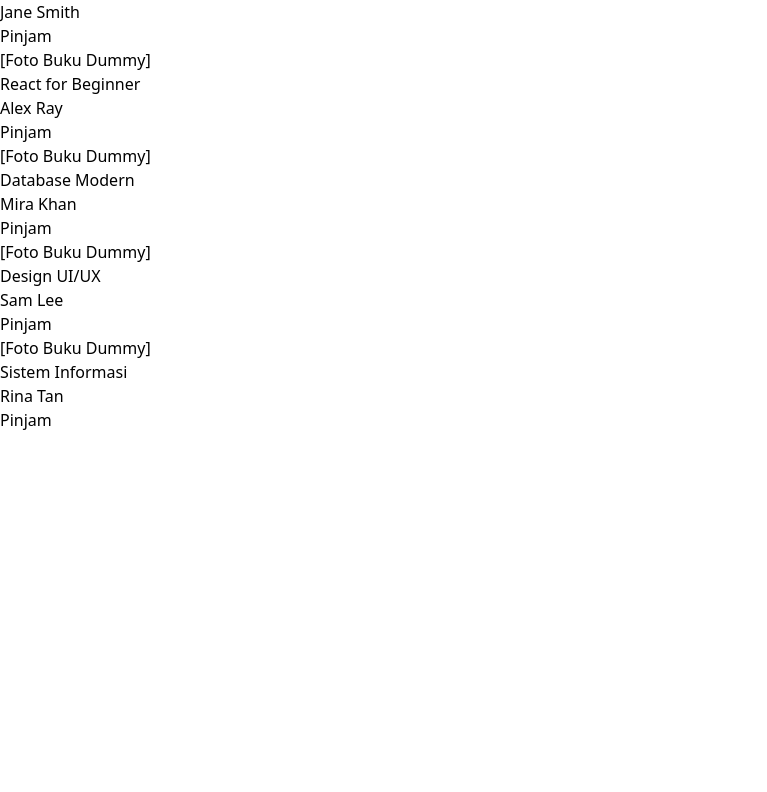
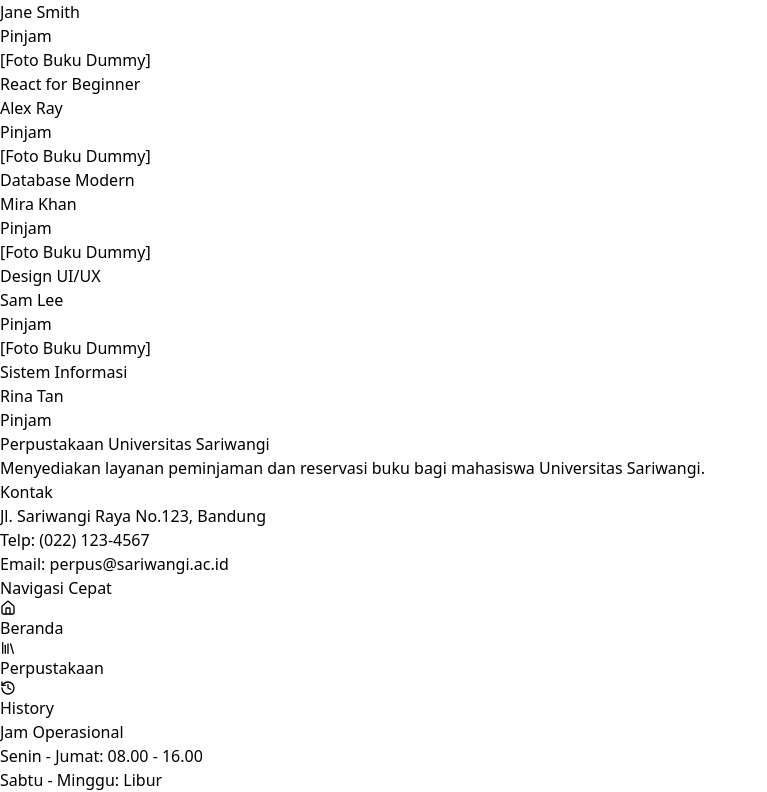
Before and after one commit to randikasptra/Front-End-TUBES-LAYWEB-PERPUSTAKAAN, a React (Vite) app: page /dashboard/mahasiswa in a window 1280 px wide. Shown: the part 568-1360 px from the top of the page, without its empty margins (0-767 px from the left). Before the commit the page ends 1000 px from the top, so only its background shows below. Built offline with nearby package versions, Linux system fonts and the light colour scheme; sample sign-in values are in the browser's storage.

Commit message:
add/img-bg-perpus

```diff
--- a/src/component/ui/Footer.jsx
+++ b/src/component/ui/Footer.jsx
@@ -3,7 +3,7 @@ import { Home, Library, History } from "lucide-react";
 
 const Footer = () => {
     return (
-        <footer className="bg-slate-800 text-slate-100 py-10 px-6">
+        <footer className="bg-slate-800 text-slate-100 py-10 px-6 w-full">
             <div className="max-w-7xl mx-auto grid grid-cols-1 md:grid-cols-4 gap-8 text-sm">
                 {/* Kolom 1 */}
                 <div>
--- a/src/pages/user/DashboardMahasiswa.jsx
+++ b/src/pages/user/DashboardMahasiswa.jsx
@@ -1,6 +1,7 @@
 import React from "react";
 import SideNavbar from "../../component/ui/SideNavbar";
 import BookCard from "../../component/ui/BookCard";
+import Footer from "../../component/ui/Footer";
 
 const books = [
     { id: 1, title: "Buku Pemrograman", author: "John Doe" },
@@ -13,7 +14,8 @@ const books = [
 
 const DashboardMahasiswa = () => {
     return (
-        <div className="min-h-screen flex bg-gradient-to-r from-[#1e293b] via-[#334155] to-[#60a5fa] text-white">
+        <div className="min-h-screen flex flex-col bg-gradient-to-r from-[#1e293b] via-[#334155] to-[#60a5fa] text-white">
+            <div className="flex flex-1">
                 <SideNavbar />
 
                 <main className="sm:ml-64 flex-1 p-8 overflow-y-auto">
@@ -33,6 +35,10 @@ const DashboardMahasiswa = () => {
                     </div>
                 </main>
             </div>
+
+            <Footer className="ml-64 z-10" />
+
+        </div>
     );
 };
 
```
Also changed, not shown: src/assets/bg-perpus.jpeg (added). Lines whose indentation alone changed are shown as unchanged.
